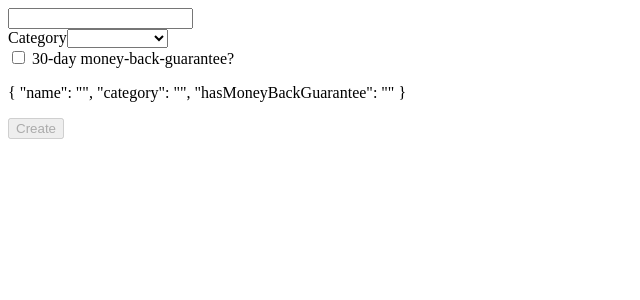
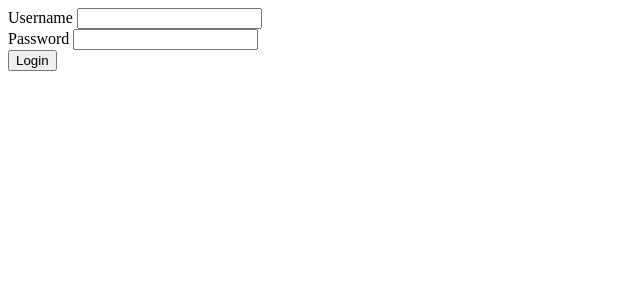
Before and after one commit to omarkarake/angular-mosh, an Angular app: page / in a window 1280 px wide. Shown: the top 300 px of the page, without its empty margins (0-640 px from the left). Built offline with nearby package versions, Linux system fonts and the light colour scheme.

Commit message:
setting my reactive forms login

```diff
--- a/src/app/app.component.html
+++ b/src/app/app.component.html
@@ -78,4 +78,5 @@
 </ul> -->
 
 <!-- <app-contact-form /> -->
-<app-new-course-form />
+<!-- <app-new-course-form /> -->
+<app-login-form />
--- a/src/app/app.module.ts
+++ b/src/app/app.module.ts
@@ -18,9 +18,10 @@ import { ZippyComponent } from './zippy/zippy.component';
 import { ContactFormComponent } from './contact-form/contact-form.component';
 import { FormsModule } from '@angular/forms';
 import { NewCourseFormComponent } from './new-course-form/new-course-form.component';
+import { LoginFormComponent } from './login-form/login-form.component';
 
 @NgModule({
-  declarations: [AppComponent, CourseComponent, FavoriteComponent, PanelComponent, AssignmentLikeComponent, LikeComponent, InputFormatDirective, ZippyComponent, ContactFormComponent, NewCourseFormComponent],
+  declarations: [AppComponent, CourseComponent, FavoriteComponent, PanelComponent, AssignmentLikeComponent, LikeComponent, InputFormatDirective, ZippyComponent, ContactFormComponent, NewCourseFormComponent, LoginFormComponent],
   imports: [BrowserModule, AppRoutingModule, FormsModule],
   providers: [provideClientHydration(), CourseService, AuthorService],
   bootstrap: [AppComponent],
--- /dev/null
+++ b/src/app/login-form/login-form.component.html
@@ -0,0 +1,15 @@
+<form action="">
+  <div>
+    <label for="username">
+      Username
+      <input type="text" id="username" />
+    </label>
+  </div>
+  <div>
+    <label for="password">
+      Password
+      <input type="text" id="password" />
+    </label>
+  </div>
+  <button>Login</button>
+</form>
```
Also changed, not shown: src/app/login-form/login-form.component.ts (added, +10 -0 lines), src/app/login-form/login-form.component.css (added), 1 other file (tests, documents, lock files or other folders).
